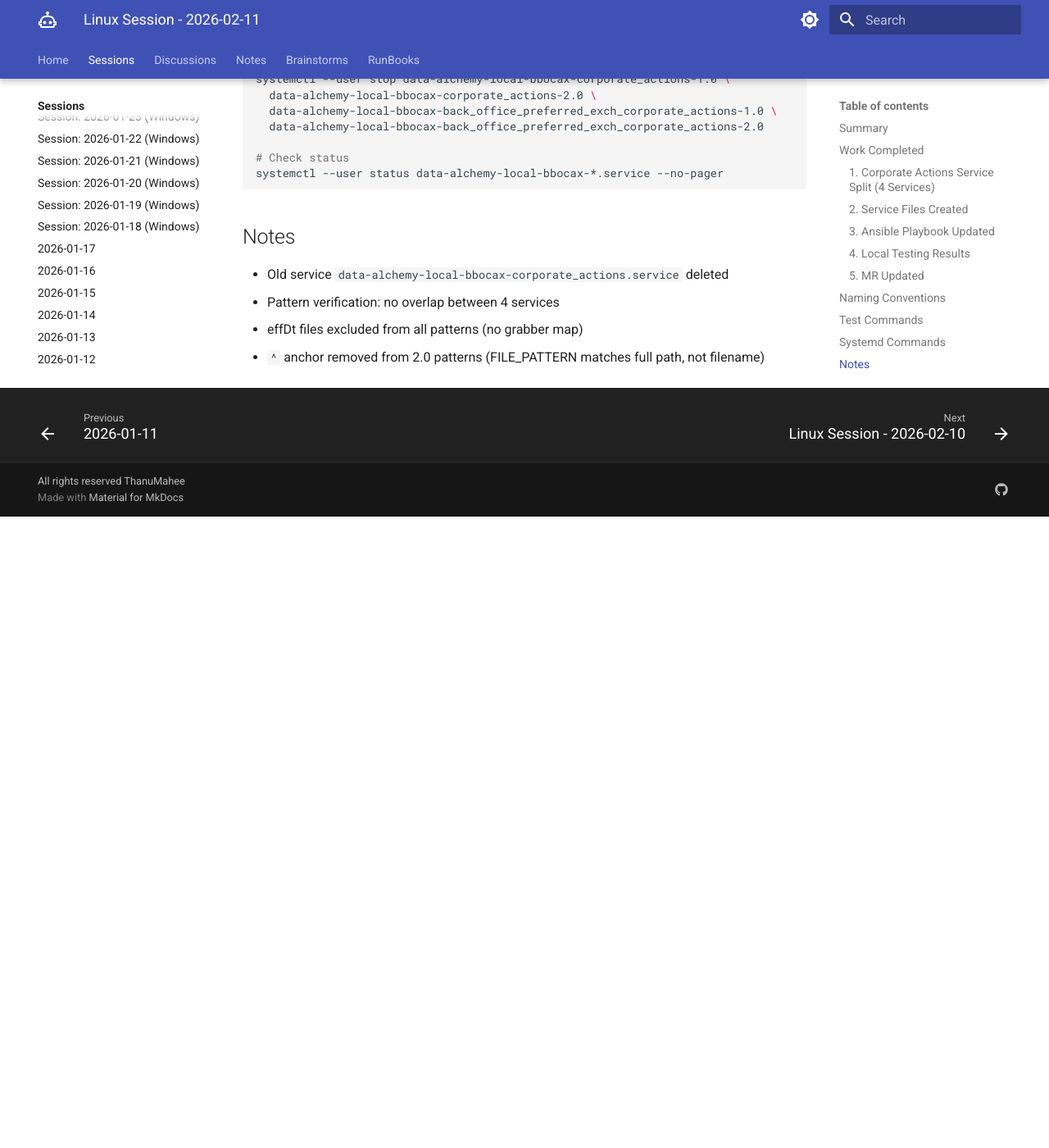
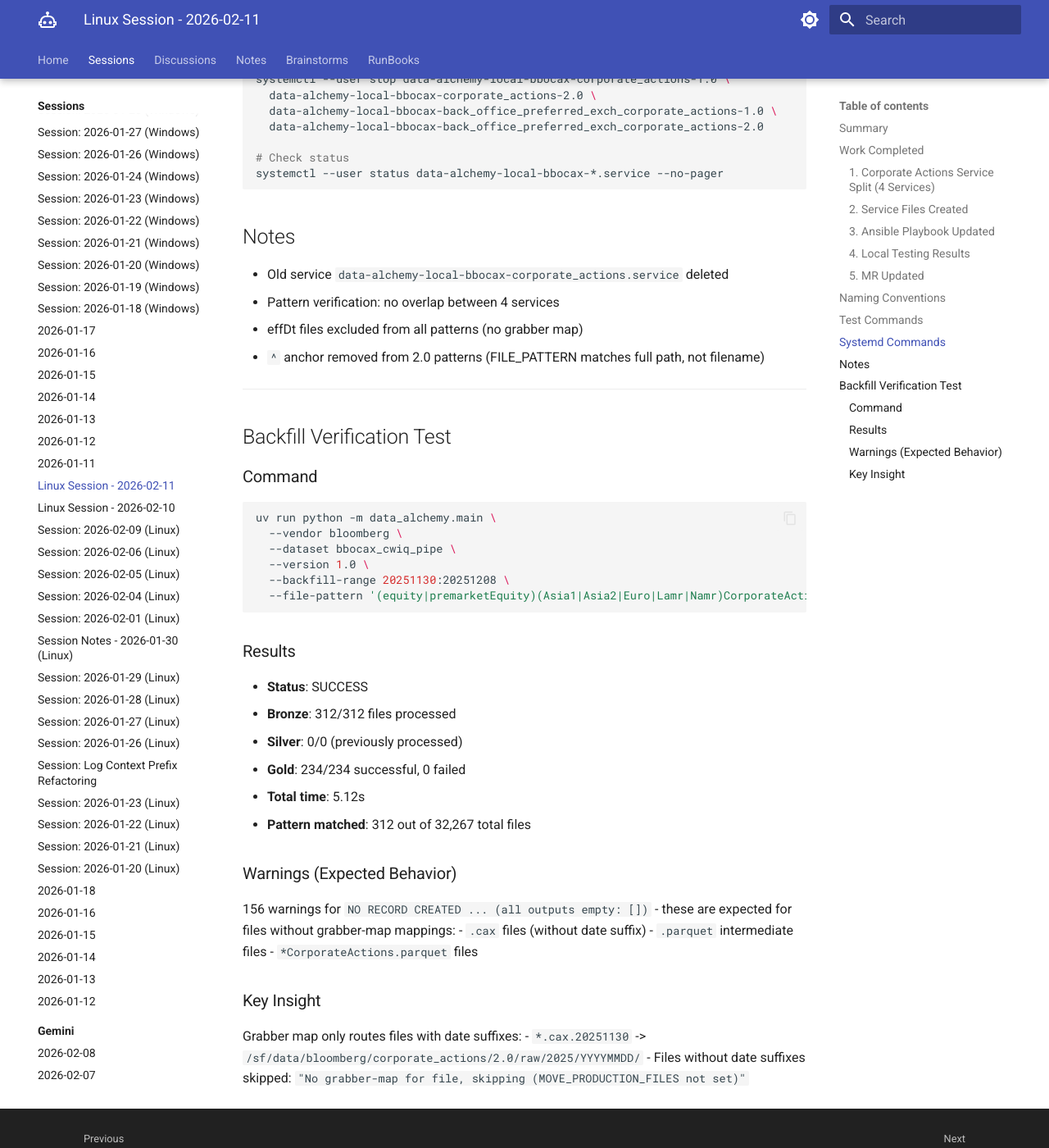
Before and after one commit to ThanuMahee12/AgentContext, an MkDocs documentation site: the page built from docs/sessions/claude/l-2026-02-11.md, in a window 1280 px wide and 1400 px high, scrolled down 3031 px. Shown: the whole window at 82% size. Built offline with MkDocs 1.6.1 and Material for MkDocs 9.7.7, drawn with Linux system fonts in a browser that asks for light colours; before the commit the page ends 3661 px from its top, so only the background shows below that.

Commit message:
session: l-2026-02-11 backfill verification test

````diff
--- a/docs/sessions/claude/l-2026-02-11.md
+++ b/docs/sessions/claude/l-2026-02-11.md
@@ -126,3 +126,36 @@ systemctl --user status data-alchemy-local-bbocax-*.service --no-pager
 - Pattern verification: no overlap between 4 services
 - effDt files excluded from all patterns (no grabber map)
 - `^` anchor removed from 2.0 patterns (FILE_PATTERN matches full path, not filename)
+
+---
+
+## Backfill Verification Test
+
+### Command
+```bash
+uv run python -m data_alchemy.main \
+  --vendor bloomberg \
+  --dataset bbocax_cwiq_pipe \
+  --version 1.0 \
+  --backfill-range 20251130:20251208 \
+  --file-pattern '(equity|premarketEquity)(Asia1|Asia2|Euro|Lamr|Namr)CorporateActionsV2'
+```
+
+### Results
+- **Status**: SUCCESS
+- **Bronze**: 312/312 files processed
+- **Silver**: 0/0 (previously processed)
+- **Gold**: 234/234 successful, 0 failed
+- **Total time**: 5.12s
+- **Pattern matched**: 312 out of 32,267 total files
+
+### Warnings (Expected Behavior)
+156 warnings for `NO RECORD CREATED ... (all outputs empty: [])` - these are expected for files without grabber-map mappings:
+- `.cax` files (without date suffix)
+- `.parquet` intermediate files
+- `*CorporateActions.parquet` files
+
+### Key Insight
+Grabber map only routes files with date suffixes:
+- `*.cax.20251130` -> `/sf/data/bloomberg/corporate_actions/2.0/raw/2025/YYYYMMDD/`
+- Files without date suffixes skipped: `"No grabber-map for file, skipping (MOVE_PRODUCTION_FILES not set)"`
````
